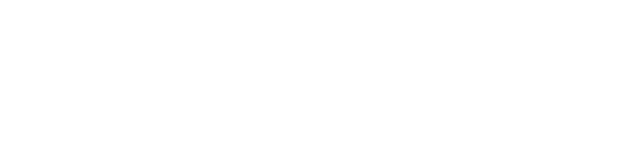
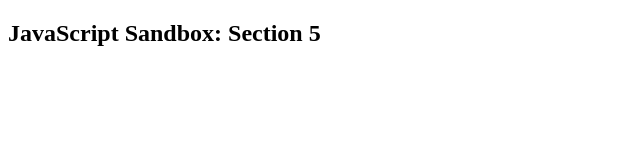
Before and after one commit to dmboone/js_object_oriented, a plain HTML site: page index.html in a window 1280 px wide. Shown: the whole page, without its empty margins (0-640 px from the left). Drawn offline with Linux system fonts and the light colour scheme.

```diff
--- a/index.html
+++ b/index.html
@@ -7,6 +7,7 @@
     <title>Document</title>
 </head>
 <body>
-<script src="app.js"></script>
+    <h2>JavaScript Sandbox: Section 5</h5>
+    <script src="app.js"></script>
 </body>
 </html>
```
Also changed, not shown: app.js (+113 -0 lines).
